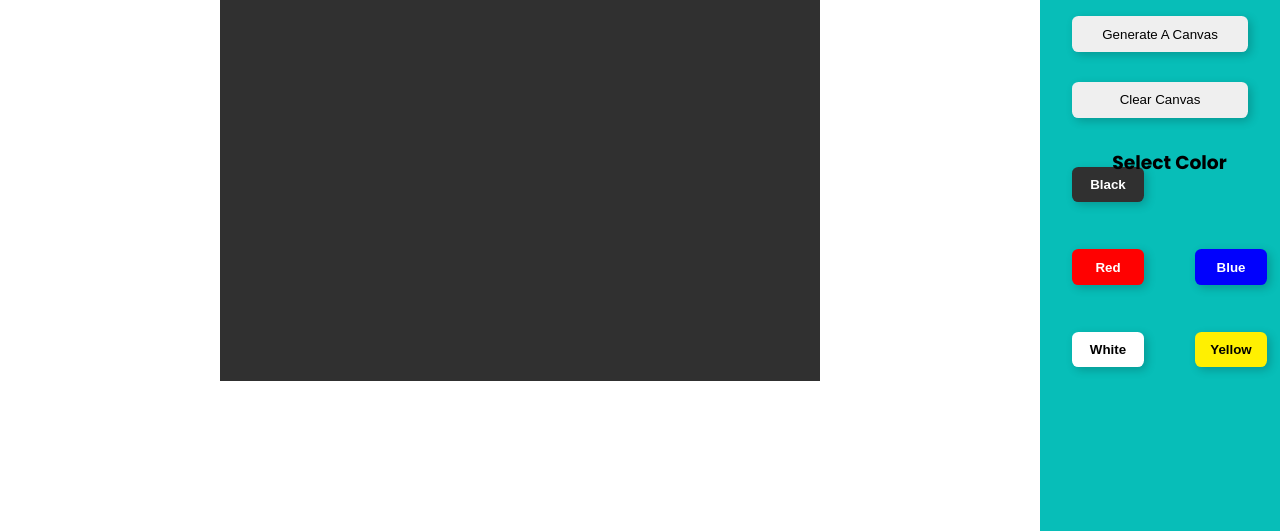
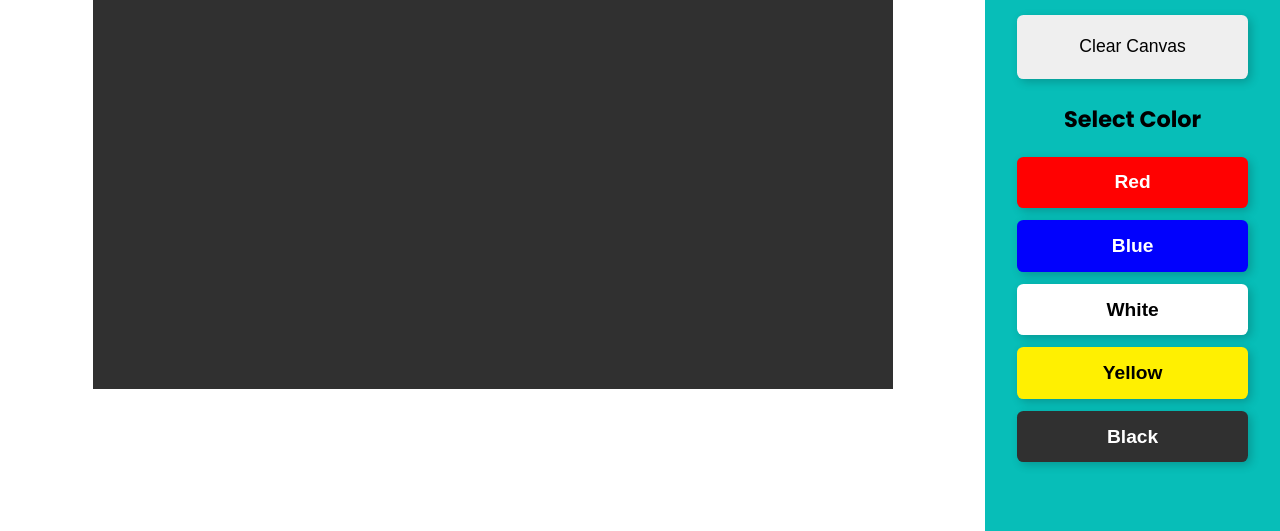
Before and after one commit to josno/mondrian, a plain HTML site: page index.html in a window 1280 px wide. Shown: the part 269-800 px from the top of the page. Drawn offline with nearby package versions, Linux system fonts and the light colour scheme.

Commit message:
Fix responsive

```diff
--- a/index.html
+++ b/index.html
@@ -19,18 +19,17 @@
     <header>
       <h1>Make Your Own Mondrian Painting</h1>
     </header>
-    <button class="canvas-button">Generate A Canvas</button>
+    <button class="canvas-button">Generate Canvas</button>
     <button class="clear">Clear Canvas</button>
 
-
-    <div class="color-container">
-      <h3>Select Color</h1>
+    <h3>Select Color</h1>
+      <div class="color-container">
         <button class="red" value="#ff0101">Red</button>
         <button class="blue" value="#0101fd">Blue</button>
         <button class="white" value="#f9f9f9">White</button>
         <button class="yellow" value="#FFFFFF">Yellow</button>
         <button class="black" value="#303030">Black</button>
-    </div>
+      </div>
   </div>
   <main class='wrapper'>
     <div class="canvas">
--- a/styles.css
+++ b/styles.css
@@ -21,46 +21,24 @@ body {
 main {
 	flex-grow: 1;
 	width: 100%;
+	padding: 2rem 1rem 1rem;
 }
 
 .color-container {
 	position: relative;
-	display: grid;
 
-	display: grid;
-	grid-template-columns: 1fr 1fr 1fr 1fr;
-	grid-template-rows: 1fr 1fr 1fr 1fr;
-	gap: 10px 10px;
-	grid-template-areas:
-		"h3 h3 h3 h3"
-		"red red blue blue"
-		"white white yellow yellow"
-		". . . .";
-	height: 100px;
-	align-items: center;
+	display: flex;
+	justify-content: space-evenly;
+	flex-wrap: wrap;
+	align-items: flex-start;
 }
 
-h3 {
-	grid-area: h3;
-}
-.red {
-	grid-area: red;
-}
-.blue {
-	grid-area: blue;
-}
-.white {
-	grid-area: white;
-}
-.yellow {
-	grid-area: yellow;
-}
-
+/*
 h3 {
 	position: absolute;
 	top: -1%;
 	width: 100%;
-}
+} */
 
 button {
 	border-radius: 0.4rem;
@@ -70,10 +48,10 @@ button {
 }
 
 .color-container > button {
-	margin: 1rem 0px;
+	margin: 5px auto;
 	color: white;
 	font-weight: 600;
-	width: 4.5rem;
+	width: 3.5rem;
 }
 
 .color-container > .white,
@@ -81,18 +59,23 @@ button {
 	color: black;
 }
 
+h1 {
+	font-size: 1.5rem;
+}
+
 .panel {
-	display: flex;
-	flex-direction: column;
+	padding: 1rem 1rem 1rem 1rem;
 	background-color: #07beb8;
 	position: relative;
-	padding: 2rem 2rem;
 	justify-content: space-evenly;
 	font-size: 1rem;
 	text-align: center;
+	width: 100%;
+}
 
-	width: 100%;
-	height: 200px;
+.panel > button {
+	width: 40%;
+	margin: 10px;
 }
 
 .yellow {
@@ -117,8 +100,8 @@ button {
 
 .canvas {
 	display: grid;
-	height: 500px;
-	width: 80%;
+	width: 100%;
+	height: 400px;
 	margin: 0 auto;
 	max-width: 600px;
 	border: 10px solid #303030;
@@ -215,17 +198,51 @@ button {
 		margin: 0px 3rem;
 	}
 
+	h1 {
+		font-size: 1.6rem;
+	}
+
+	h3 {
+		font-size: 1.4rem;
+	}
+
 	.panel,
 	.color-container {
 		flex-direction: column;
 	}
 
 	.panel {
-		width: 15rem;
+		width: 25rem;
 		height: 100%;
+		padding: 2rem 2rem;
+		display: flex;
+		flex-direction: column;
+		align-items: center;
+	}
+
+	.panel > button {
+		width: 100%;
+		height: 4rem;
+		font-size: 1.1rem;
 	}
 
 	.color-container {
+		margin: 1rem 0px;
 		height: 20rem;
+		width: 100%;
+		margin-top: 0px;
+	}
+
+	.color-container > button {
+		width: 100%;
+		height: 5rem;
+		width: 100%;
+		height: 3.2rem;
+		font-size: 1.2rem;
+	}
+
+	.canvas {
+		height: 500px;
+		max-width: 800px;
 	}
 }
```
